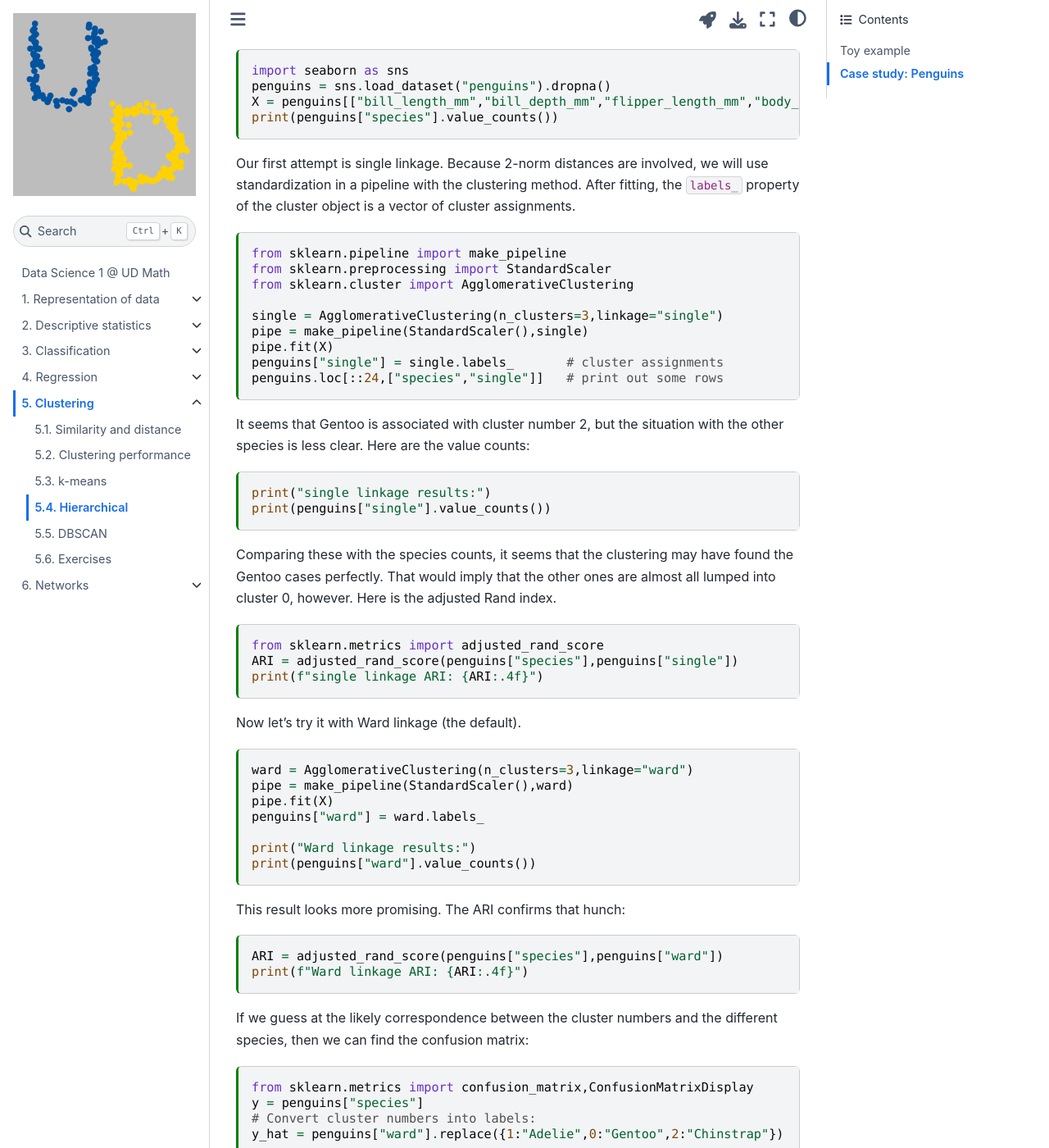
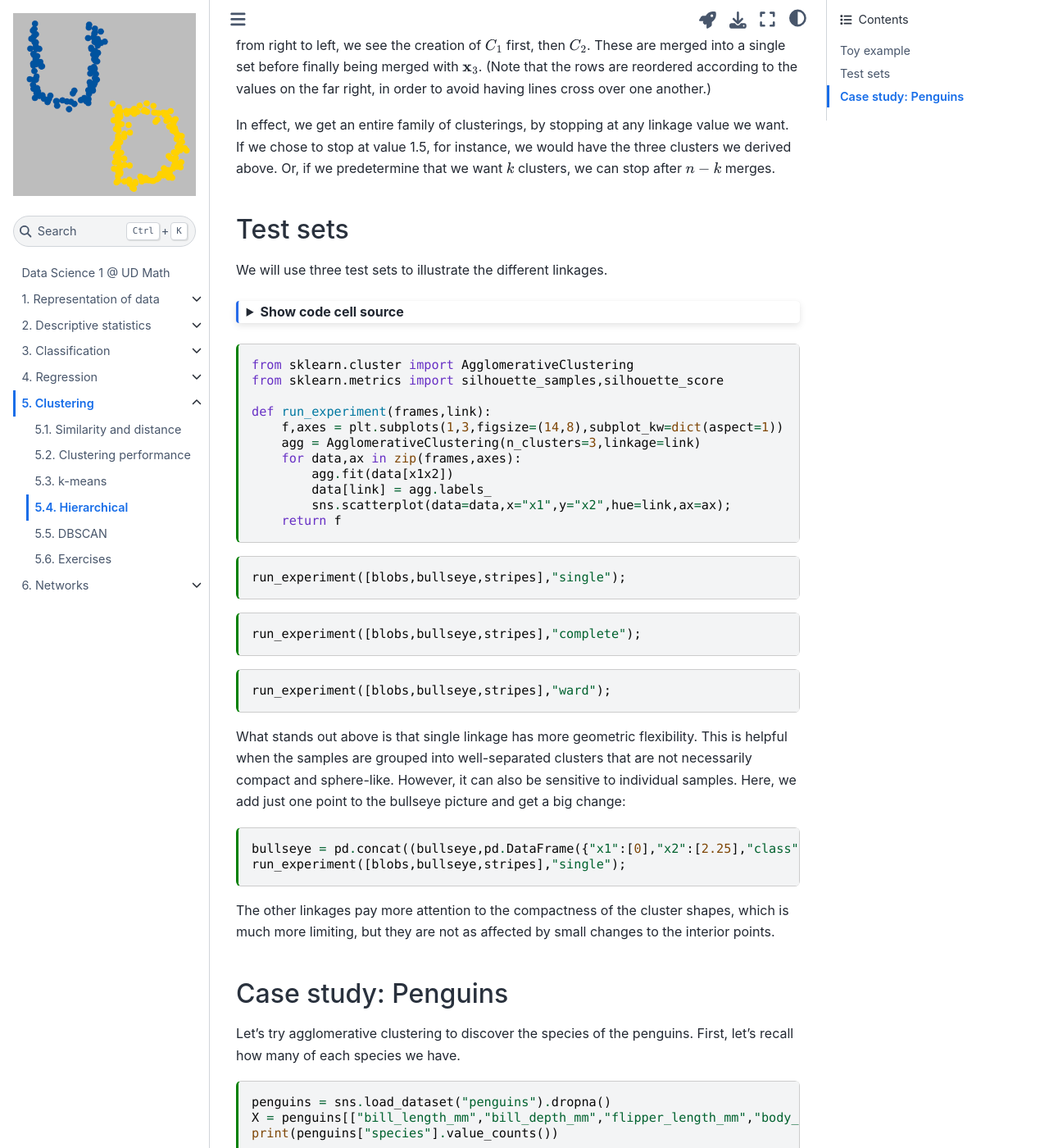
Before and after one commit to UD-Math-Data-Science-1/notes, a Jupyter Book: the page built from clustering/hierarchical.md, in a window 1280 px wide and 1400 px high, scrolled down 1917 px. Shown: the whole window at 82% size. Built offline with Jupyter Book 1.0.4 settings and Sphinx 7.4.7 and the Sphinx Book theme 1.1.4, drawn with Linux system fonts in a browser that asks for light colours; some of the changed text lies outside the part shown.

Commit message:
Add examples

````diff
--- a/clustering/hierarchical.md
+++ b/clustering/hierarchical.md
@@ -26,12 +26,26 @@ Common ways to define the distance between two clusters $C_i$ and $C_j$ are:
 * **complete linkage** or *maximum linkage*: $\displaystyle \max_{\bfx\in C_i,\,\bfy\in C_j} \{ \norm{\bfx-\bfy} \}$
 * **average linkage**: $\displaystyle \frac{1}{|C_i|\,|C_j|} \sum_{\bfx\in C_i,\,\bfy\in C_j} \norm{ \bfx-\bfy }$
 
+The Ward linkage admits a simple formula. If $\bfmu_i$ and $\bfmu_j$ are the centroids of $C_i$ and $C_j$, then the increase in inertia for combining these clusters is
+
+$$
+\frac{ |C_i|\,|C_j| }{|C_i| + |C_j|} \norm{\bfmu_i - \bfmu_j}_2^2.
+$$
+
+Agglomerative clustering with Ward linkage amounts to trying to minimize the increase of inertia with each merger. In that sense, it has the same objective as $k$-means. However, it is usually not as successful at minimizing inertia.
+
+Single linkage only pays attention to the gaps between clusters, not the size or spread of them. Complete linkage, on the other hand, wants to keep clusters packed tightly together. Average linkage is a compromise between these extremes. All three of these options can work with a distance matrix in lieu of the original feature matrix.
+
 ::::{prf:example}
 :label: example-hierarchical-linkages
 Given clusters $C_1=\{-3,-2,-1\}$ and $C_2=\{3,4,5\}$, find the different linkages between them.
 
 :::{dropdown} Solution
-**Ward.** The inertia of each cluster is 2, for a total of 4. If the clusters are combined, their mean is $\mu=1$, and the inertia of the supercluster is $16+9+4+4+9+16=58$. Thus the Ward linkage is $58-4=54$.
+**Ward.** The centroids of the clusters are $-2$ and $4$. So the linkage is
+
+$$
+\frac{3\cdot 3}{3+3} \, 6^2 = 54.
+$$
 
 **Single.** The pairwise distances between members of $C_1$ and $C_2$ form a $3\times 3$ matrix:
 
@@ -85,12 +97,92 @@ The horizontal position in the dendrogram above indicates the linkage strength.
 
 In effect, we get an entire family of clusterings, by stopping at any linkage value we want. If we chose to stop at value 1.5, for instance, we would have the three clusters we derived above. Or, if we predetermine that we want $k$ clusters, we can stop after $n-k$ merges.
 
++++
+
+## Test sets
+
+We will use three test sets to illustrate the different linkages.
+
+
+```{code-cell} ipython3
+:tags: [hide-input]
+import pandas as pd
+from sklearn.datasets import make_blobs
+from numpy.random import default_rng
+import matplotlib.pyplot as plt
+
+X,y = make_blobs(
+    n_samples=[60,50,40],
+    centers=[[-2,3],[3.5,1.5],[1,-3]],
+    cluster_std=[0.5,0.9,1.2],
+    random_state = 19716
+    )
+blobs = pd.DataFrame({"x1":X[:,0],"x2":X[:,1],"class":y})
+x1x2 = ["x1","x2"]
+
+rng = default_rng(6)
+inner = 0.8*rng.normal(size=(100,2))
+theta = rng.uniform(0,2*np.pi,size=200)
+r = rng.uniform(3,4,size=200)
+middle = np.vstack((r*np.cos(theta),r*np.sin(theta))).T
+r = rng.uniform(5,6,size=200)
+outer = np.vstack((r*np.cos(theta),r*np.sin(theta))).T
+bullseye = pd.DataFrame(np.vstack((inner,middle,outer)),columns=x1x2)
+bullseye["class"] = np.hstack(([0]*100,[1]*200,[2]*200))
+
+rng = default_rng(9)
+x1,x2,y = [],[],[]
+for i in range(3):
+    x1.extend(rng.uniform(-10,10,size=200))
+    x2.extend(2.5*i+rng.uniform(0,1,size=200))
+    y.extend([i]*200)
+stripes = pd.DataFrame({"x1":x1,"x2":x2,"class":y})
+```
+
+```{code-cell} ipython3
+from sklearn.cluster import AgglomerativeClustering
+from sklearn.metrics import silhouette_samples,silhouette_score
+
+def run_experiment(frames,link):
+    f,axes = plt.subplots(1,3,figsize=(14,8),subplot_kw=dict(aspect=1))
+    agg = AgglomerativeClustering(n_clusters=3,linkage=link)
+    for data,ax in zip(frames,axes):
+        agg.fit(data[x1x2])
+        data[link] = agg.labels_
+        sns.scatterplot(data=data,x="x1",y="x2",hue=link,ax=ax);
+    return f
+```
+
+```{code-cell} ipython3
+run_experiment([blobs,bullseye,stripes],"single");
+```
+
+```{code-cell} ipython3
+run_experiment([blobs,bullseye,stripes],"complete");
+```
+
+```{code-cell} ipython3
+run_experiment([blobs,bullseye,stripes],"ward");
+```
+
+What stands out above is that single linkage has more geometric flexibility. This is helpful when the samples are grouped into well-separated clusters that are not necessarily compact and sphere-like. However, it can also be sensitive to individual samples. Here, we add just one point to the bullseye picture and get a big change:
+
+```{code-cell} ipython3
+bullseye = pd.concat((bullseye,pd.DataFrame({"x1":[0],"x2":[2.25],"class":[0]})))
+run_experiment([blobs,bullseye,stripes],"single");
+```
+
+The other linkages pay more attention to the compactness of the cluster shapes, which is much more limiting, but they are not as affected by small changes to the interior points.
+
++++
+
+
+
 ## Case study: Penguins
 
 Let's try agglomerative clustering to discover the species of the penguins. First, let's recall how many of each species we have.
 
 ```{code-cell} ipython3
-import seaborn as sns
 penguins = sns.load_dataset("penguins").dropna()
 X = penguins[["bill_length_mm","bill_depth_mm","flipper_length_mm","body_mass_g"]]
 print(penguins["species"].value_counts())
````
Also changed, not shown: other parts of clustering/hierarchical.md (+0 -2 lines), clustering/dbscan.md (+11 -15 lines).
